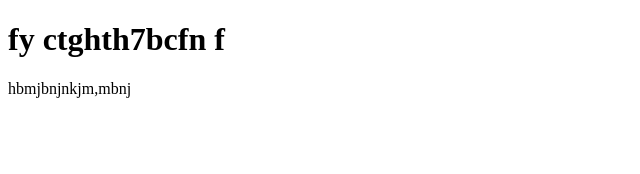
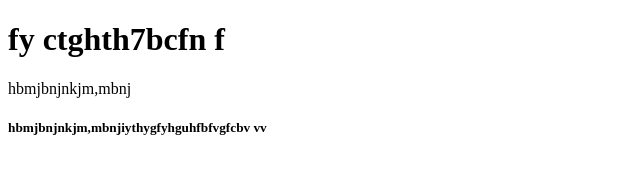
Before and after one commit to TaniaPIAIC/git, a plain HTML site: page index.html in a window 1280 px wide. Shown: the whole page, without its empty margins (0-640 px from the left). Drawn offline with Linux system fonts and the light colour scheme.

Commit message:
added h5

```diff
--- a/index.html
+++ b/index.html
@@ -8,5 +8,6 @@
 <body>
     <h1>fy ctghth7bcfn f</h1>
     <p>hbmjbnjnkjm,mbnj</p>
+    <h5>hbmjbnjnkjm,mbnjiythygfyhguhfbfvgfcbv vv</h5>
 </body>
 </html>
```
